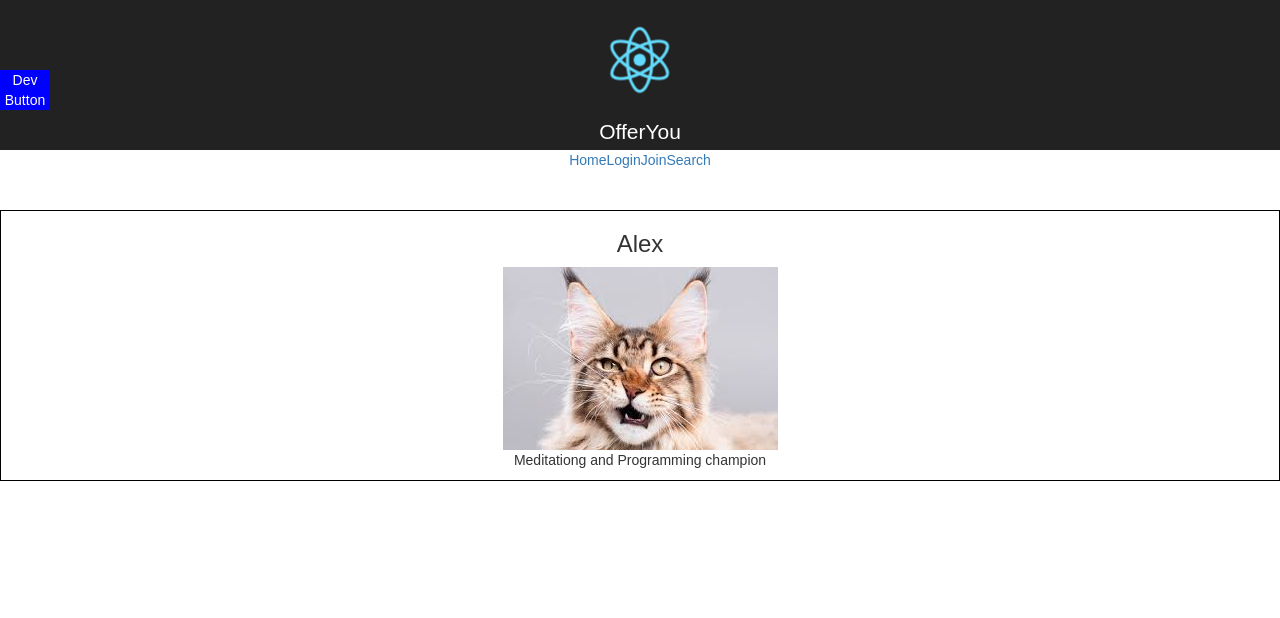
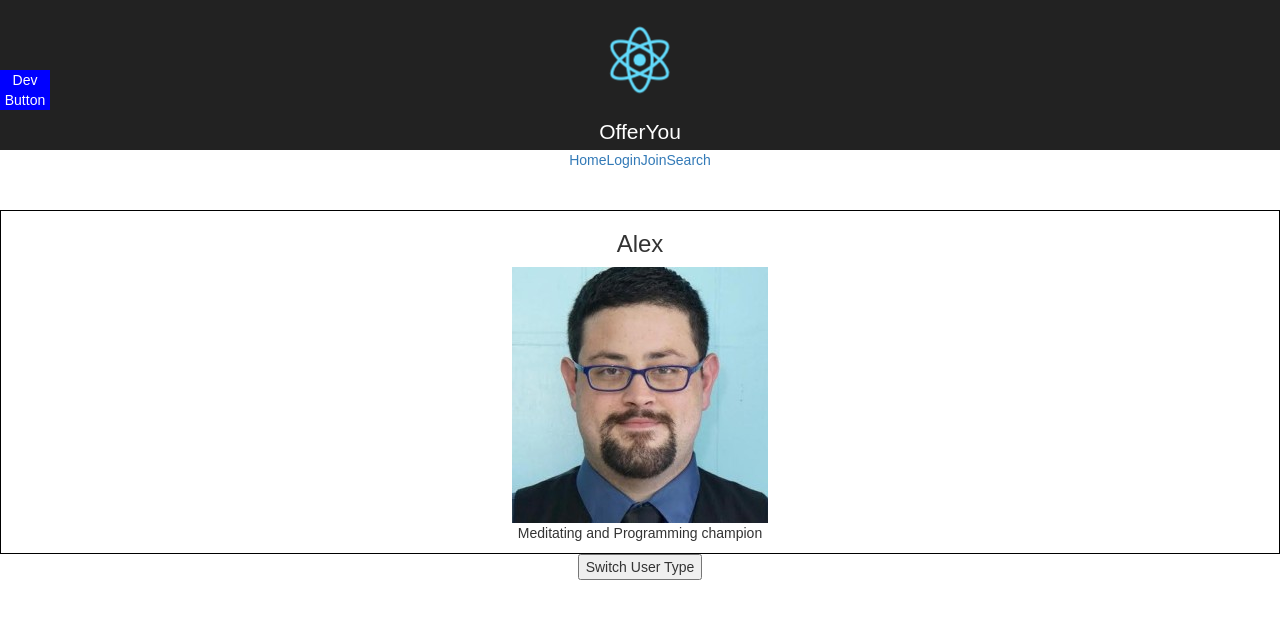
Before and after one commit to chingu-voyage3/bears-12, a React (Create React App) app in the folder client/: page /profile/hotdogFings in a window 1280 px wide. Shown: the top 618 px of the page. Built offline with nearby package versions, Linux system fonts and the light colour scheme.

Commit message:
setup both profile types and button to switch between for development

```diff
--- a/client/src/components/NonprofitProfile.js
+++ b/client/src/components/NonprofitProfile.js
@@ -1,11 +1,13 @@
 import React from 'react'
 /* import PropTypes from 'prop-types'
 import { Link } from 'react-router-dom'; Commented out until used to remove error messages */
-import image from '../img/download.jpeg'
+
 import CalendarContainer from "../container/CalendarContainer.js";
 
 
 const NonprofitProfile = (props) => {
+
+  const image = require(`../img/${props.data.image}`)
   return (
     <div style={ {border: 'solid 1px black'}}>
       <img src={image} alt=""/>
--- a/client/src/components/VolunteerProfile.js
+++ b/client/src/components/VolunteerProfile.js
@@ -1,10 +1,13 @@
 import React from 'react'
-import image from '../img/download.jpeg'
+
 
 
 const VolunteerProfile = (props) => {
+	const image = require(`../img/${props.data.image}`)
   return (
+
     <div style={ {border: 'solid 1px black'}}>
+    	{console.log(props.data.image)}
       <h3>{props.data.name}</h3>
       <img src={image} alt=""/>
       <p>{props.data.bio}</p>
--- a/client/src/container/ProfileContainer.js
+++ b/client/src/container/ProfileContainer.js
@@ -5,6 +5,17 @@ import UserProfile from "../components/VolunteerProfile";
  * ProfileContainer
  */
 export class ProfileContainer extends Component { // eslint-disable-line react/prefer-stateless-function
+  state = {
+    np : false
+  }
+
+  switchUser(){
+    this.setState({
+      np: !this.state.np
+    })
+  }
+
+
   render() {
     const mockData = [{
       name: 'Hotdog Fingers Society',
@@ -15,15 +26,17 @@ export class ProfileContainer extends Component { // eslint-disable-line react/p
         lat: 0,
         long: 0
       },
+      image: 'download.jpeg',
       userid: 1
     },
     {
       name: 'Alex',
       userType: 'Volunteer',
-      bio: 'Meditationg and Programming champion'
+      image: 'original.png',
+      bio: 'Meditating and Programming champion'
     }];
     let profile = null;
-    if( mockData.userType === 'Non-Profit'){
+    if( this.state.np ){
       profile =
           <NonprofitProfile data={mockData[0]} />
 
@@ -35,6 +48,7 @@ export class ProfileContainer extends Component { // eslint-disable-line react/p
     return (
       <div>
       {profile}
+      <button onClick={()=> this.switchUser()}> Switch User Type </button>
       </div>
     );
   }
```
Also changed, not shown: client/src/img/original.png (added).
